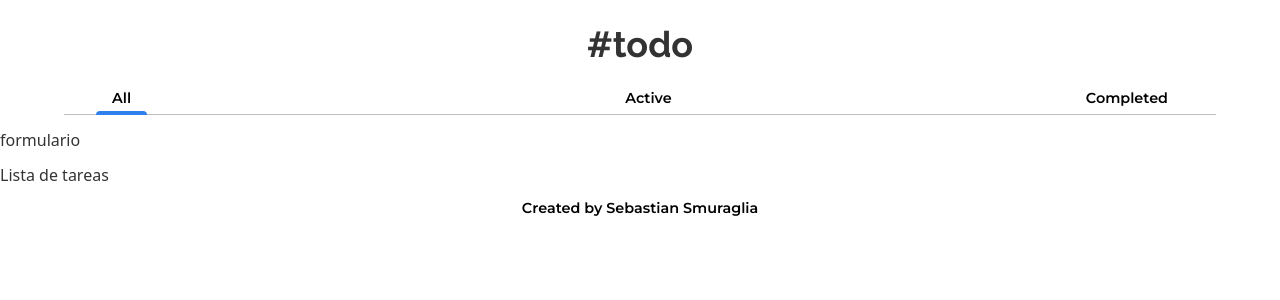
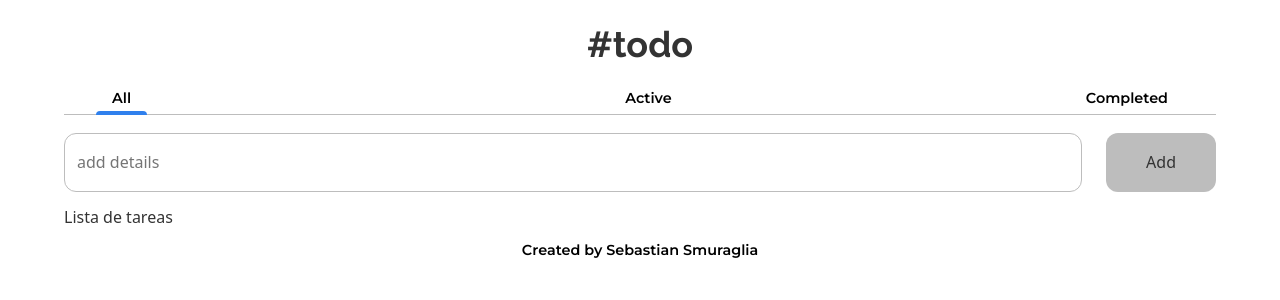
Before and after one commit to AngelGris76/devChallengeFrontend_4, a React (Vite) app: page /all in a window 1280 px wide. Shown: the top 300 px of the page. Built offline with nearby package versions, Linux system fonts and the light colour scheme.

Commit message:
some change on maincontent

```diff
--- a/src/components/MainContent.jsx
+++ b/src/components/MainContent.jsx
@@ -1,10 +1,11 @@
 import ACTIVE_PAGE from '../constants/activePage';
+import TaskForm from './forms/TaskForm';
 import style from './MainContent.module.css';
 
 const MainContent = ({ activePage }) => {
   return (
     <main className={style.main}>
-      {activePage !== ACTIVE_PAGE.completed && <p>formulario</p>}
+      {activePage !== ACTIVE_PAGE.completed && <TaskForm />}
       <p>Lista de tareas</p>
     </main>
   );
--- a/src/components/MainContent.module.css
+++ b/src/components/MainContent.module.css
@@ -1,3 +1,5 @@
 .main {
+  width: 90%;
+  margin: 0 auto;
   color: var(--color-dark-gray);
 }
```
